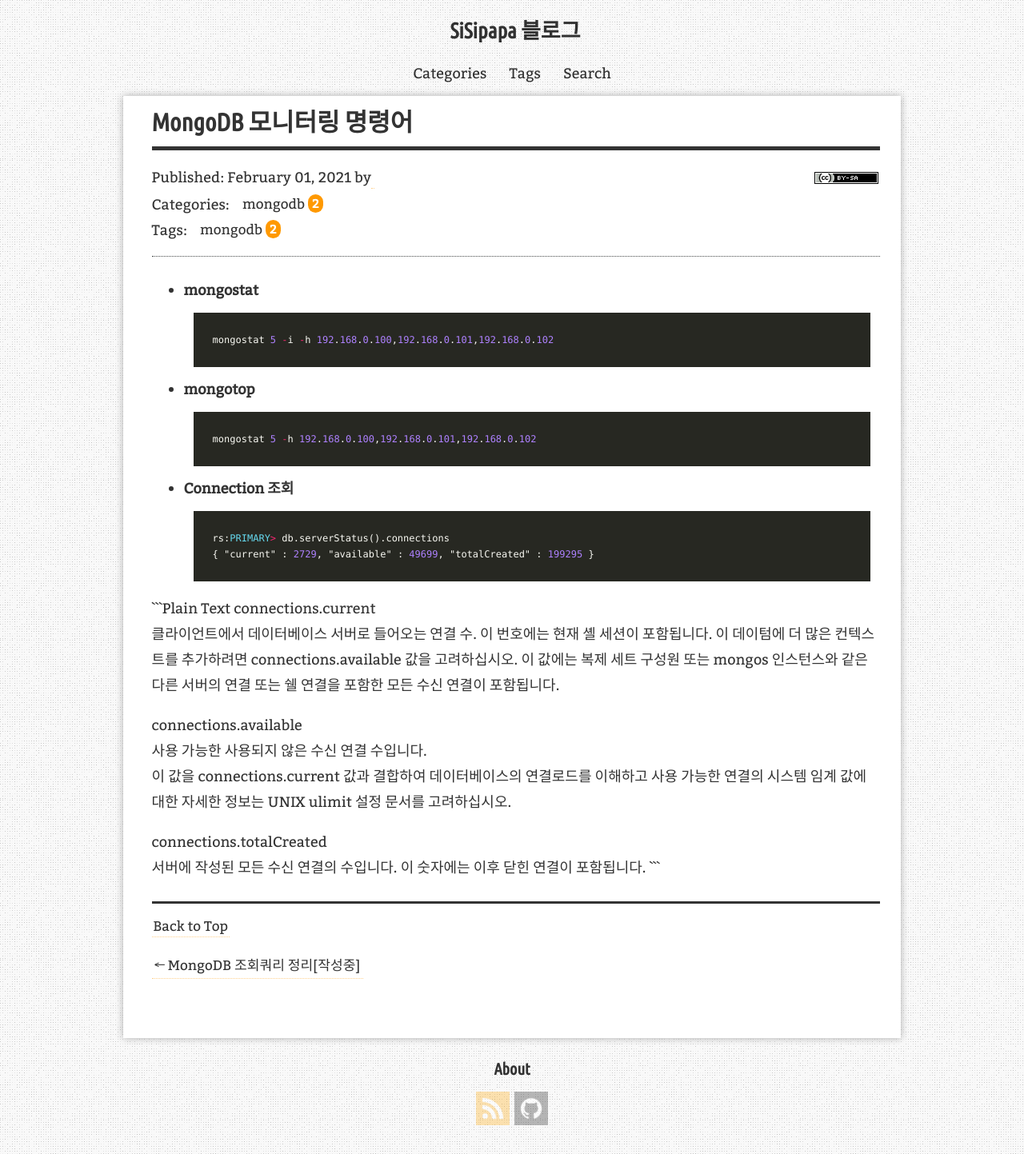
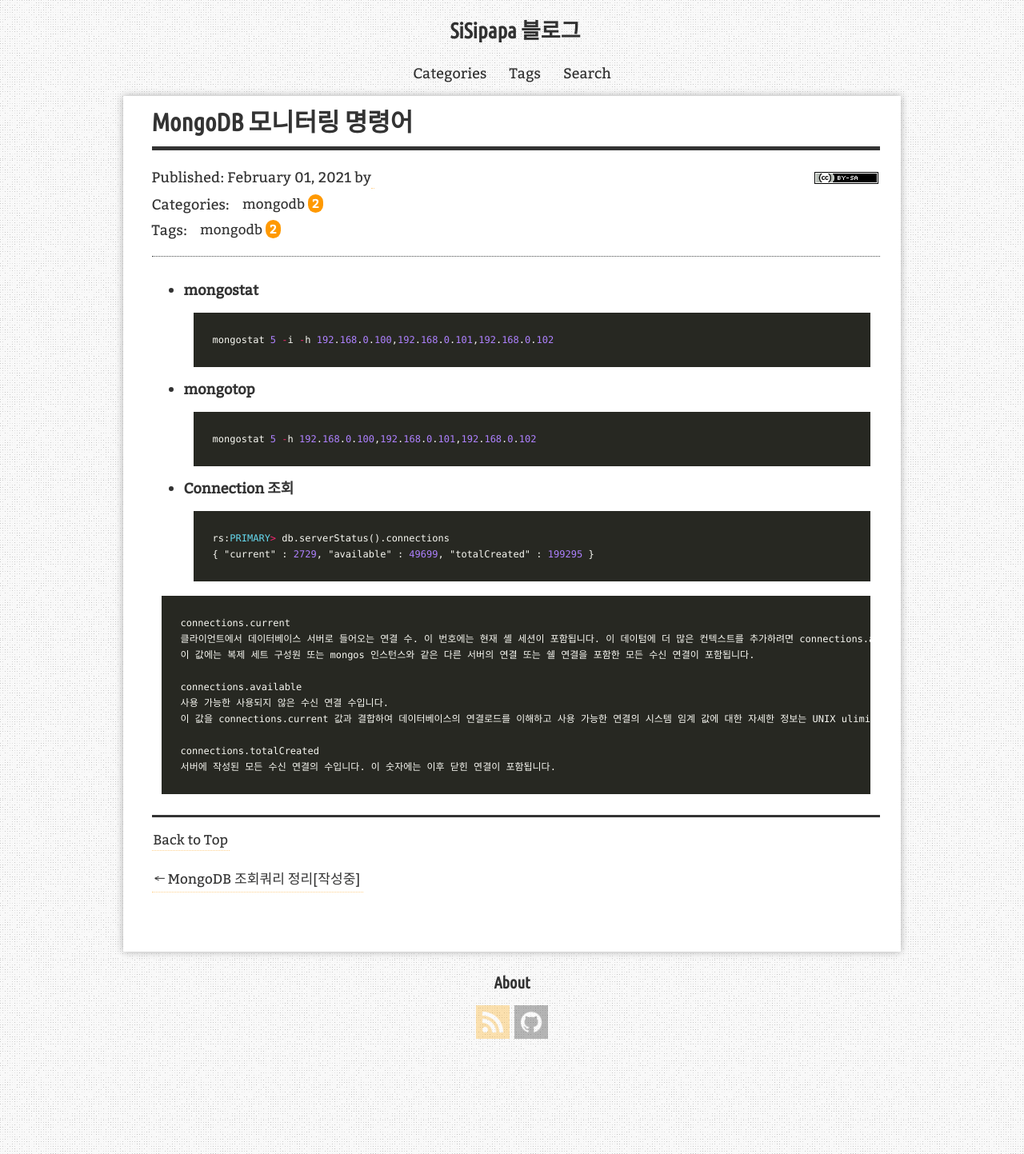
Before and after one commit to sisipapa/sisipapa.github.io, a Jekyll site: the page built from _posts/2021-02-01-MongoDB 모니터링.md, in a window 1280 px wide. Shown: the whole page at 80% size. Built offline with Jekyll 4.4.1, drawn with Linux system fonts in a browser that asks for light colours; comment, search, counter and statistics services are not loaded.

Commit message:
몽고 모니터링 푸시

````diff
--- a/_posts/2021-02-01-MongoDB 모니터링.md
+++ b/_posts/2021-02-01-MongoDB 모니터링.md
@@ -23,7 +23,7 @@
 { "current" : 2729, "available" : 49699, "totalCreated" : 199295 }
 ```
 
-```Plain Text
+```
 connections.current
 클라이언트에서 데이터베이스 서버로 들어오는 연결 수. 이 번호에는 현재 셸 세션이 포함됩니다. 이 데이텀에 더 많은 컨텍스트를 추가하려면 connections.available 값을 고려하십시오.
 이 값에는 복제 세트 구성원 또는 mongos 인스턴스와 같은 다른 서버의 연결 또는 쉘 연결을 포함한 모든 수신 연결이 포함됩니다.
````
